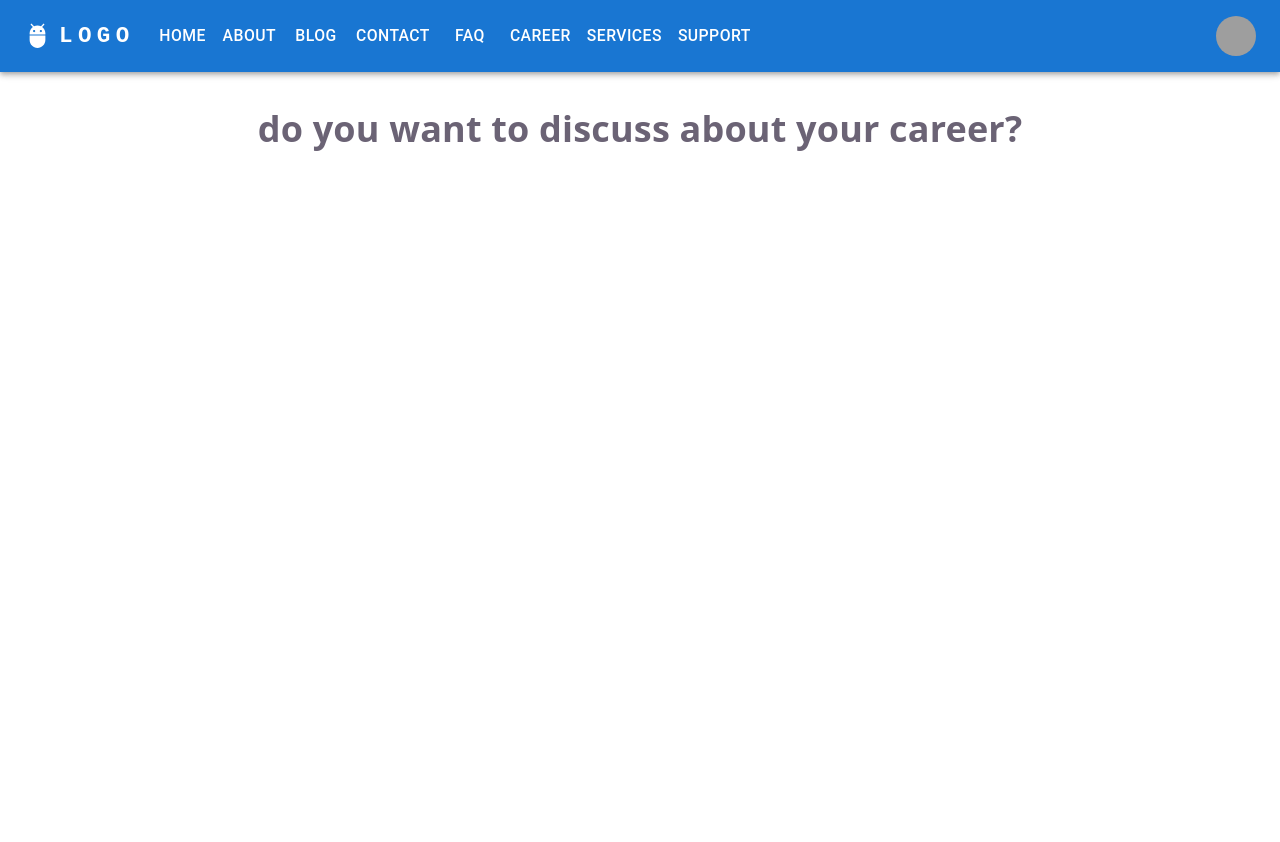
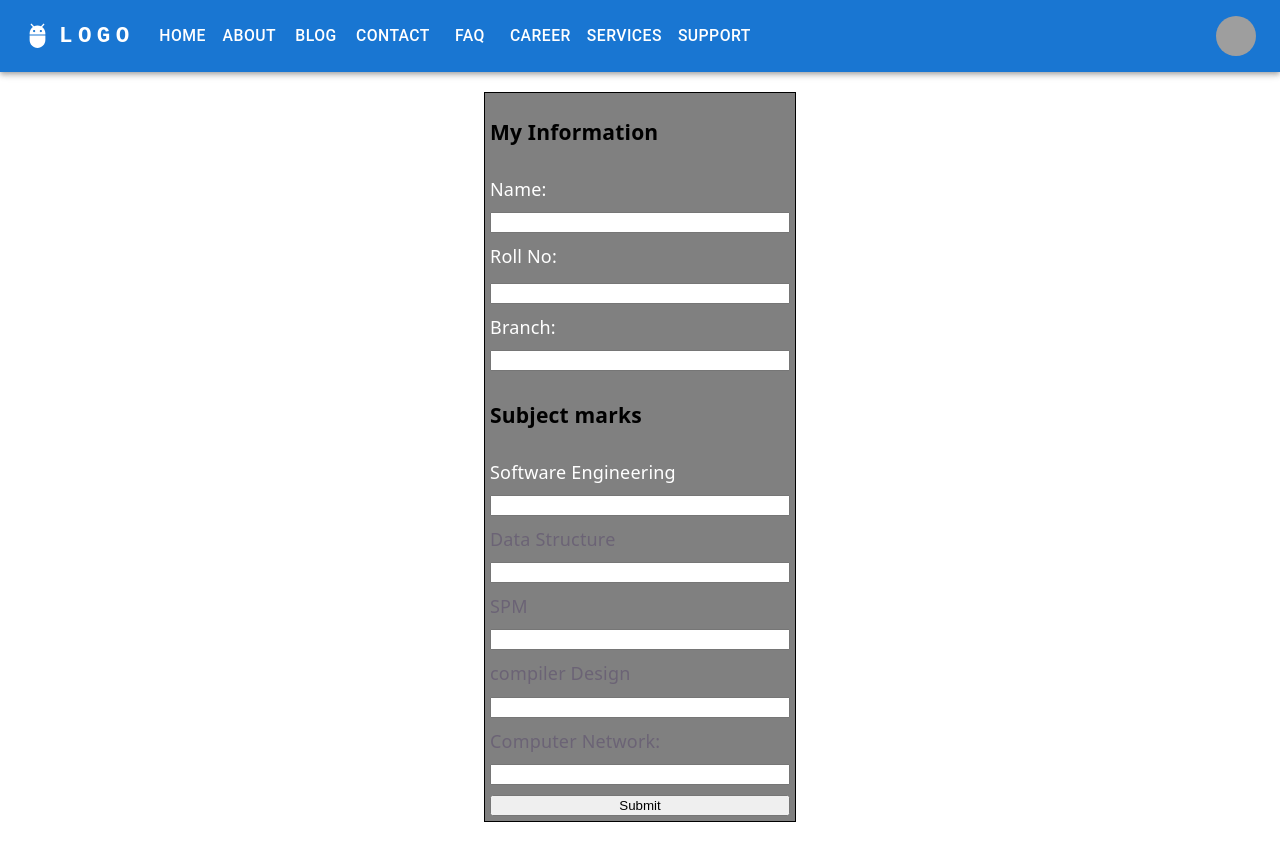
Before and after one commit to rashid-husain/sample-applications, a React (Vite) app: page /career in a window 1280 px wide. Before the commit the page ends 800 px from the top, so only its background shows below. Built offline with nearby package versions, Linux system fonts and the light colour scheme; grey boxes are pictures that could not be loaded.

Commit message:
added all files

```diff
--- a/src/pages/blog.jsx
+++ b/src/pages/blog.jsx
@@ -1,7 +1,8 @@
 const Blog=()=>{
     return(
         <>
-        <h1>Blogs post</h1></>
+        <h1>Blogs post</h1>
+        </>
     )
 }
 export default Blog;
--- a/src/pages/career.jsx
+++ b/src/pages/career.jsx
@@ -1,7 +1,143 @@
+
+import React from'react';
+import {useState} from 'react';
 const Career=()=>{
+    /*const [newSum,setNewSum]=React.useState(0);
+    const a=5;
+    const b=5;
+    const c=a+b;
+    console.log('c:',c);
+    const handleClick=()=>{
+        setNewSum(a+b+5);
+
+    }*/
+   //const rollno="";
+   const[name,setName]=React.useState('');
+   const[rollno,setRollNo]=React.useState('');
+   const[branch,setBranch]=React.useState('');
+   const[marks1,setMarks1]=React.useState('');
+   const[marks2,setMarks2]=React.useState('');
+   const[marks3,setMarks3]=React.useState('');
+   const[marks4,setMarks4]=React.useState('');
+   const[marks5,setMarks5]=React.useState('');
+   const[totalmarks,setTotalMarks]=React.useState('0');
+   const[avgmarks,setAvgMarks]=React.useState('0');
+   //const[grade,setGrade]=React.useState('');
+   const[display,setDisplay]=React.useState('');
+
+   const handleClick=()=>{
+     setTotalMarks((parseInt(marks1) || 0) + (parseInt(marks2) || 0) + (parseInt(marks3) || 0) + (parseInt(marks4) || 0) + (parseInt(marks5) || 0));
+     setAvgMarks((totalmarks)/5);
+     grade(avgmarks);
+
+   }
+   /*const handleClick=()=>{
+    setAvgMarks();
+   }*/
+   const grade=(avgmarks)=>{
+    if(avgmarks>=90){
+        return 'A';
+    }
+    else if(avgmarks>=80){
+        return 'B';
+    }
+     else  if(avgmarks>=70){
+        return 'C';}
+      else if(avgmarks>=60){
+        return 'D';
+    }
+    else{
+        return 'F';
+    }}
+
+   const handleSubmit = (e) => {
+    e.preventDefault();
+    setDisplay(true);
+
+  }
+
+
     return(
         <>
-        <h1>do you want to discuss about your career?</h1>
+        <form onSubmit={handleSubmit}>
+            <div style={{display:'flex',
+                flexDirection:'column',
+                width:'300px' ,
+                height:'',
+                 gap:'10px' ,
+                 border:'1px solid black',
+                 padding:'5px' ,
+                 top_margin:'20px',
+                 backgroundColor:'gray'
+                 }}><h3 style={{color:'black'}}><b>My Information</b></h3>
+            <label style={{color:'white',}}> Name:</label>
+            <input type="text" value={name} onChange={(e)=>setName(e.target.value)}></input>
+            <label style={{color:'white',height:'30px'}}>Roll No:</label>
+            <input type="Number" value={rollno} onChange={(e)=>setRollNo(e.target.value)} />
+            <label style={{color:'white'}}>Branch:</label>
+            <input type="text"  value={branch} onChange={(e)=>setBranch(e.target.value)}/>
+            <div style={{display:'flex',
+                flexDirection:'column',
+                gap:'10px',}}>
+                <h3 style={{color:'black'}}><b>Subject marks</b></h3>
+                <label style={{color:'white'}}>Software Engineering</label>
+                <input type="number" value={marks1} onChange={(e)=>setMarks1(e.target.value)} ></input>
+                <label>Data Structure</label>
+                <input type="number" value={marks2} onChange={(e)=>setMarks2(e.target.value)} ></input>
+                <label>SPM</label>
+                <input type="number" value={marks3} onChange={(e)=>setMarks3(e.target.value)}></input>
+                <label>compiler Design</label>
+                <input type="number" value={marks4} onChange={(e)=>setMarks4(e.target.value)}></input>
+                <label>Computer Network:</label>
+                <input type="number" value={marks5} onChange={(e)=>setMarks5(e.target.value)}></input>
+
+            </div>
+            <button  type="submit" style={{background_color:'blue'}} >Submit</button>
+            </div>
+      </form>
+
+      {/*<div>
+        <p>Average of marks:{avgmarks}</p>
+      <button onClick={handleClick}>Calculate</button>
+      </div>*/}
+      {display == true && (
+        <div>
+          <h2>Student Information:</h2>
+          <div>
+            <p>Name: {name}</p>
+            <p>Roll No: {rollno}</p>
+            <p>Branch: {branch}</p>
+            <div> Obtained Marks:
+            <table border="1">
+                <tr>
+                <th>Software Engineering</th>
+                <th>Data Structure</th>
+                <th>SPM</th>
+                <th>Compiler Design</th>
+                <th>Computer Network</th>
+
+                </tr>
+                <tr>
+                    <td>{marks1}</td>
+                    <td>{marks2}</td>
+                    <td>{marks3}</td>
+                    <td>{marks4}</td>
+                    <td>{marks5}</td>
+                </tr>
+
+            </table>
+            <div><p><b>Total marks:{totalmarks}</b></p>
+            <p><b>Average of marks:{avgmarks}</b></p>
+            <p><b>Grade:{grade(avgmarks)}</b></p>
+        <button onClick={handleClick}>Calculate</button>
+       </div>
+            </div>
+          </div>
+        </div>
+      )}
+       {/* <p>state value:{newSum}</p>
+        <button onClick={handleClick}>click me</button>
+        <h1>do you want to discuss about your career?</h1>*/}
         </>
     )
 }
--- a/src/pages/services.jsx
+++ b/src/pages/services.jsx
@@ -1,7 +1,76 @@
+import React,{useState} from "react";
 const Services=()=>{
+
+const[num1,setNum1]=useState(0);
+const[num2,setNum2]=useState(0);
+const[display,setDisplay]=useState(false);
+const[result,setResult]=useState(0);
+
+
+
+const ClickofSum=()=>{
+ setDisplay(true);
+ setResult(Number (num1)+ Number(num2));
+}
+const ClickofMinus=()=>{
+ setDisplay(true);
+ setResult(Number(num1)-Number(num2));
+
+}
+const ClickofMultiply=()=>{
+ setDisplay(true);
+ setResult(Number(num1)*Number(num2));
+}
+const ClickofDivision=()=>{
+ setDisplay(true);
+ setResult(Number(num1)/Number(num2));
+}
+
+
+
     return(
         <>
-        <h1>for services</h1>
+        <div style={{display:'flex' ,flexDirection:'column '}}>
+            <label>first number:</label>
+            <input type="number" value={num1}  onChange={(e)=>setNum1(e.target.value)} ></input>
+            <label>second number:</label>
+            <input type="number" value={num2} onChange={(e)=>setNum2(e.target.value)}></input>
+            <label>Result:</label>
+            <input type="number" value={result} ></input>
+
+           <div><button onClick={()=>ClickofSum()}>Plus</button>
+           <button onClick={()=>ClickofMinus()}>Minus</button>
+           <button onClick={()=>ClickofMultiply()}>Multiply</button>
+           <button onClick={()=>ClickofDivision()}>Divide</button>
+
+            </div>
+            </div>
+
+
+
+
+
+        {display==true &&(
+            <div>
+                <p>
+                  Result:{result}
+                </p>
+
+            </div>
+        )
+
+
+
+
+        }
+
+
+
+
+
+
+
+
         </>
     )
 }
--- a/src/pages/support.css
+++ b/src/pages/support.css
@@ -1,6 +1,6 @@
 .support-box {
   position: fixed;
-  place-items :center;
+
   align-items: center;
   justify-content: center;
   width: 280px;
```
Also changed, not shown: src/pages/home.jsx (+6 -3 lines).
